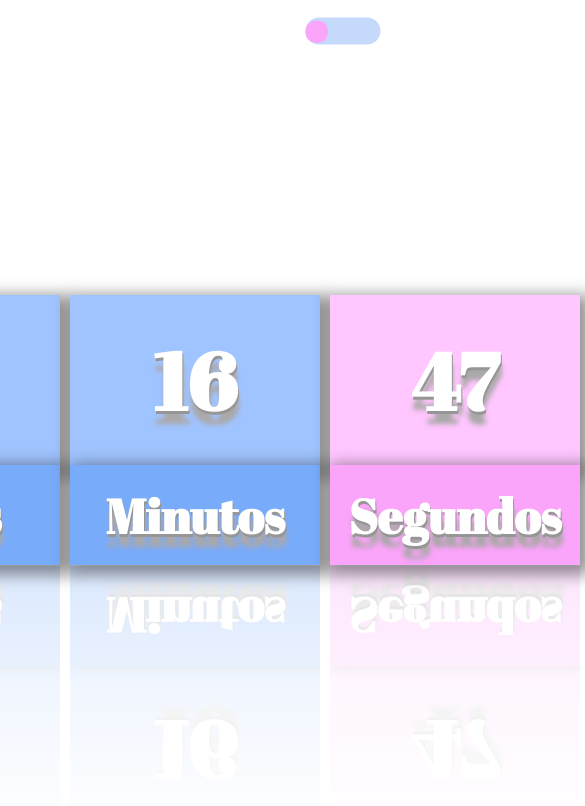
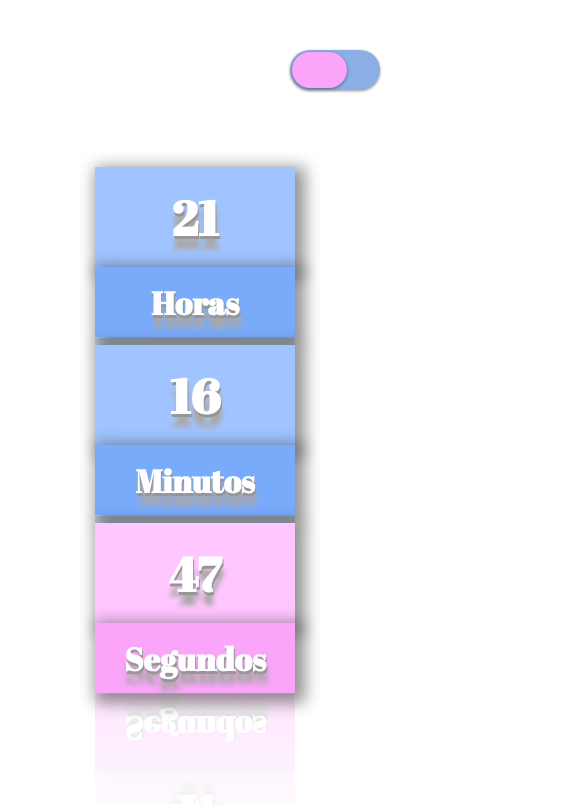
Before and after one commit to Elaine-Gomes/relogio-digital1.0, a plain HTML site: page index.html in a window 390 px wide. Shown: the whole page, 585 px wide, since content can reach past the window. Drawn offline with Linux system fonts and the light colour scheme.

Commit message:
Atualização do botão dark Mode

```diff
--- a/index.html
+++ b/index.html
@@ -12,13 +12,13 @@
     <title>Relógio</title>
 
 </head>
-<body>
+<body class="body">
+    <div class="themeToggle">
+        <div class="onOff"></div>
+    </div>
     <main>
-        <div id="darkModeContainer">
-            <input class="style" type="range" id="darkMode" name="darkMode" min="0" max="1" value="0">
-        </div>
 
-        <div id="clock">
+        <div id="clock" class="clock">
 
             <div class="time">
                 <div class="hours"><span id="hour">00</span><span class="timeText">Horas</span></div>
--- a/script.js
+++ b/script.js
@@ -3,10 +3,11 @@ let spanHoras=document.querySelector('#hour');
 let spanMinutos=document.querySelector('#minutes');
 let spanSegundos=document.querySelector('#seconds');
 let horas = document.querySelectorAll(".hours");
+let btnTheme = document.querySelector('.themeToggle');
 let valorInputRange = ""
 
 
-//Atualiza a hora de 1 em 1 segundo
+//Atualiza a hora
 function atualizarHora(){
     let data = new Date();
     let hora = corrigirHora(data.getHours());
@@ -27,17 +28,18 @@ function corrigirHora(numero){
 }
 
 //Modo escuro
-document.querySelector('#darkMode').addEventListener('click',(valorInputRange)=>{
+function themeToggle(){
+    let body = document.querySelector('.body');
+    let relogio = document.querySelector('.clock')
+    let onOff = document.querySelector('.onOff')
+    let themeToggle = document.querySelector('.themeToggle')
+    console.log(body)
+    body.classList.toggle('darkTheme')
+    relogio.classList.toggle("darkTheme")
+    themeToggle.classList.toggle("active")
+    onOff.classList.toggle("active")
 
-    valorInputRange=document.querySelector('#darkMode').value
+    horas.forEach(item => item.classList.toggle("darkTheme"))
 
-    if(valorInputRange==='1'){
-        document.body.style.background="black"
-
-        for(let i=0;i<horas.length;i++){
-            horas[i].classList.add('darkMode');
-        }
-    }else{
-        document.body.style.background=""
-    }
-});
+  }
+  btnTheme.addEventListener("click", themeToggle);
--- a/style.css
+++ b/style.css
@@ -15,35 +15,56 @@ main{
     justify-content: center;
     height: 100vh;
 }
-#darkModeContainer{
-    padding: 20px;
+.themeToggle{
     position: absolute;
-    right: 0;
-    top: 0;
+    top:0;
+    right: 10px;
+    display: flex;
+    align-items: center;
+    margin-top: 50px;
+    width:90px;
+    height: 40px;
+    border-radius: 60px;
+    background-color:#8baee4 ;
+    cursor:pointer;
+    box-shadow: 0 1px 3px rgba(5, 1, 1, 0.432);
 }
-#darkModeContainer [type='range']{
-    transform:scale(1.5) ;
-    appearance: none;
-    background-color: #93b9f788;
-    width: 50px;
-    height:18px;
-    border-radius:15px ;
+.themeToggle:hover{
+    background-color: #a9bede;
 }
-[type='range']::-webkit-slider-thumb{
-    appearance: none;
-    width: 15px;
-    height: 15px;
-    border-radius: 7px;
+.themeToggle .onOff{
+    display: flex;
+    position: absolute;
+    height: 90%;
+    width: 70%;
+    width: 55px;
+    margin-left: 2px;
+    border-radius: 50px;
     background-color: #faa4fa;
+    box-shadow: 0 1px 3px rgba(5, 1, 1, 0.432);
+    transition: 0.5s ease-in-out;
 }
+.themeToggle .onOff:hover{
+    background-color: #ed96ed;
+    transition:1s ;
+}
+.body.darkTheme{
+    background-color: #0e0e10;
+}
+.themeToggle.active .onOff.active {
+   background-image: linear-gradient(90deg, #0e0e10, #d4d3d3);
+   transform: translateX(30px);
+}
+ .clock.darkTheme .time .darkTheme{
+    box-shadow:1px 3px 15px 3px rgba(252, 252, 252, 0.51);
+  }
 .time{
     font-family: 'Abril Fatface', cursive;;
 }
-
 #clock .time {
     display: flex;
 }
-#clock .time .hours span{
+.clock .time .hours span{
     position: relative;
     color: #fff;
     font-weight: bold;
@@ -81,7 +102,30 @@ span:nth-child(2){
     height: 100px;
     width: 250px;
 }
-/*Um box Shadow claro para colocar no modo escuro*/
-.darkMode{
-    box-shadow:10px 3px 100px 3px rgba(243, 243, 243, 0.37);
+@media (max-width: 778px){
+    #clock .time {
+        display: flex;
+        flex-direction: column;
+    }
+    body{
+        overflow-y:auto ;
+    }
+    span:nth-child(1){
+        height: 100px;
+        width: 200px;
+    }
+    .timeText,.timeText1{
+        font-size: 2em;
+    }
+    span:nth-child(2){
+        height: 70px;
+        width: 200px
+    }
+    #hour,#minutes,#seconds{
+        font-size: 3em;
+    }
+    .hours {
+        margin: 4px;
+
+    }
 }
```
Also changed, not shown: 1 other file.
